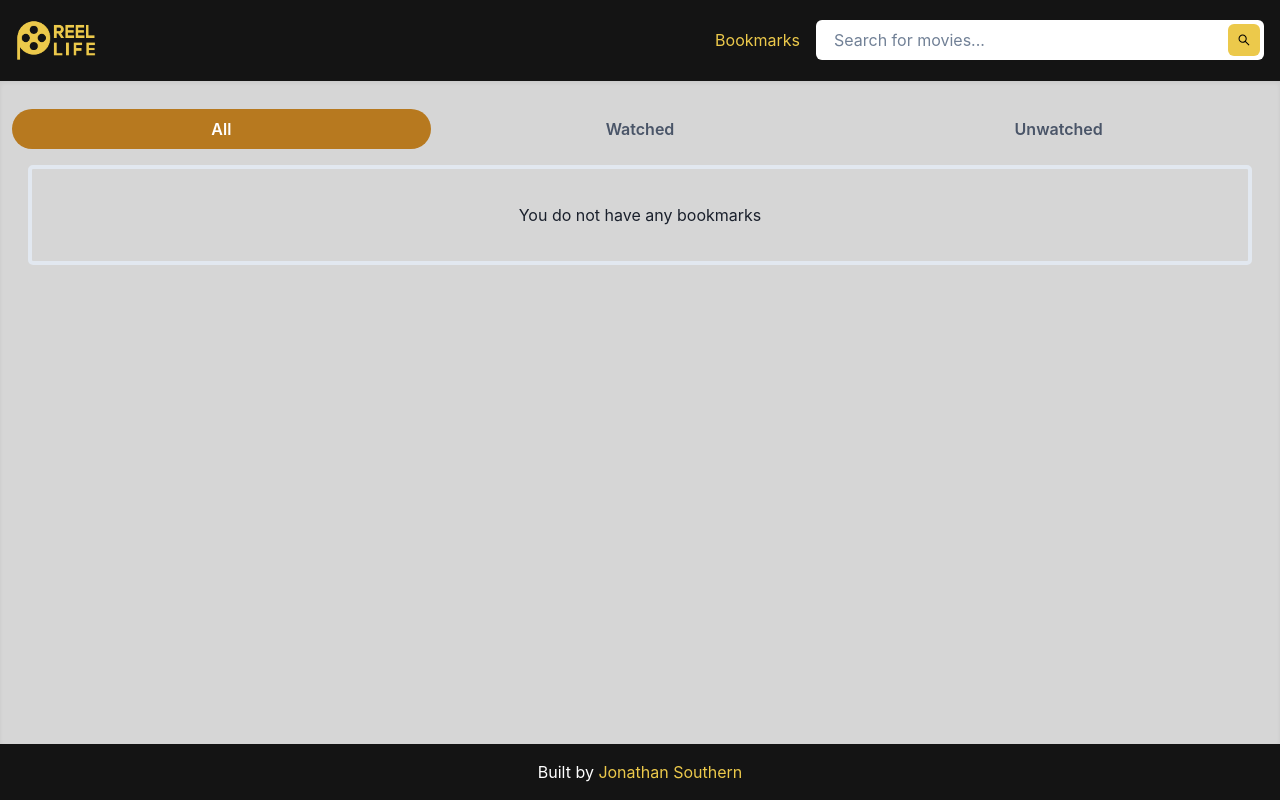
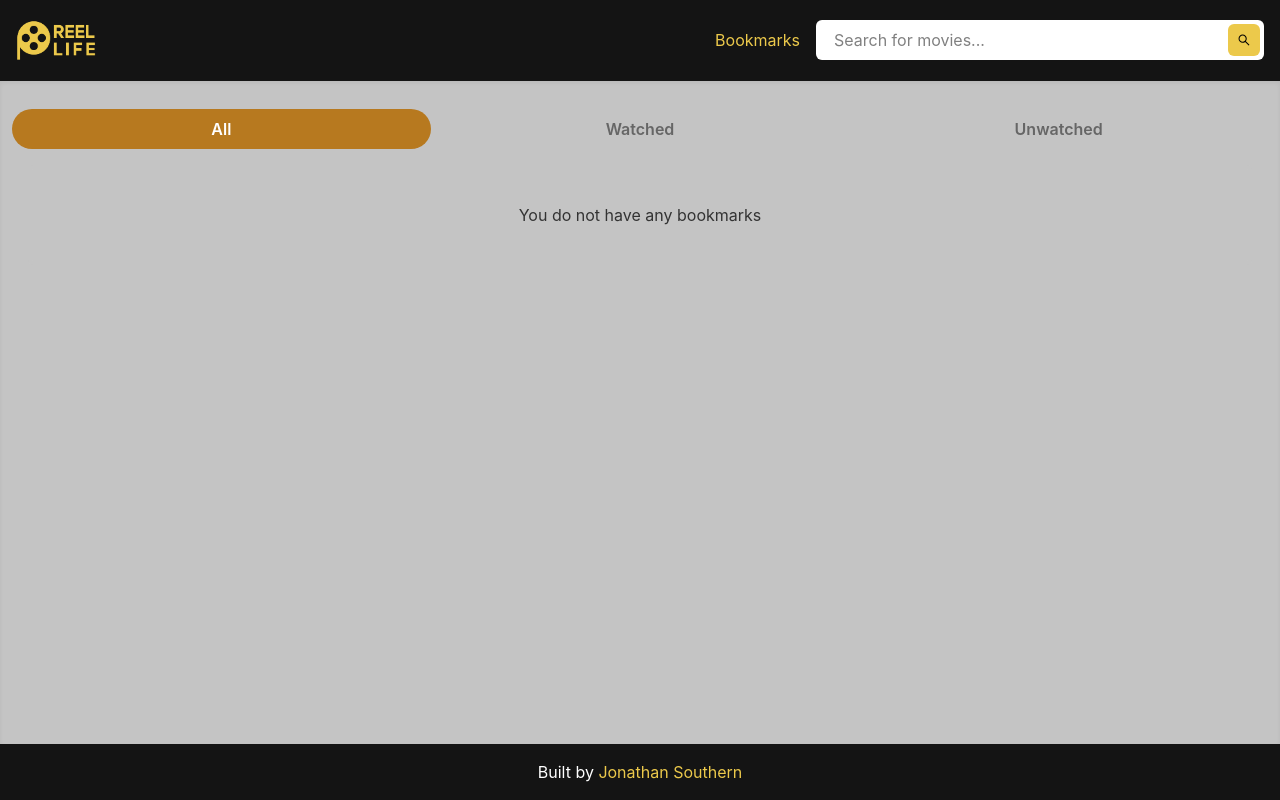
Before and after one commit to JonathanSouthern/ReelLife, a Next.js app: page /bookmarks in a window 1280 px wide. Built offline with nearby package versions, Linux system fonts and the light colour scheme.

Commit message:
Adjust bg colors

```diff
--- a/src/components/modules/movieCard.tsx
+++ b/src/components/modules/movieCard.tsx
@@ -21,10 +21,14 @@ const MovieCard = ({ movie, onChange }: MovieCardProps) => {
       direction="row"
       overflow="hidden"
       variant="outline"
-      bgColor={"gray.100"}
+      bgColor={"whiteAlpha.900"}
       onClick={goToMovie}
-      _hover={{ cursor: "pointer" }}
+      _hover={{
+        cursor: "pointer",
+        bgColor: "whiteAlpha.600",
+      }}
       size="sm"
+      boxShadow={"lg"}
     >
       <Image
         width={100}
--- a/src/components/overlay/layout.tsx
+++ b/src/components/overlay/layout.tsx
@@ -10,7 +10,7 @@ const Layout = ({ children }: PropsWithChildren) => {
       <Box
         display="flex"
         flexGrow={1}
-        bgColor={"blackAlpha.300"}
+        bgColor={"gray.200"}
         boxShadow="inner"
         zIndex={-2}
       >
--- a/src/pages/movie/[id].tsx
+++ b/src/pages/movie/[id].tsx
@@ -24,7 +24,7 @@ import { BookmarkedMovie } from "@/types/movie";
 import NextImage from "next/image";
 
 const SectionStyling = {
-  bgColor: "primary.50",
+  bgColor: "whiteAlpha.900",
   borderRadius: "md",
   boxShadow: "base",
   padding: 4,
--- a/src/styles/chakraUi.ts
+++ b/src/styles/chakraUi.ts
@@ -3,19 +3,17 @@ import { extendTheme, withDefaultColorScheme } from "@chakra-ui/react";
 export const theme = extendTheme(
   {
     colors: {
-      colors: {
-        gray: {
-          "50": "#F4F4F1",
-          "100": "#DFDFD8",
-          "200": "#CACABE",
-          "300": "#B6B6A5",
-          "400": "#A1A18C",
-          "500": "#8D8D72",
-          "600": "#70705C",
-          "700": "#545445",
-          "800": "#38382E",
-          "900": "#1C1C17",
-        },
+      gray: {
+        "50": "#F2F2F2",
+        "100": "#DBDBDB",
+        "200": "#C4C4C4",
+        "300": "#ADADAD",
+        "400": "#969696",
+        "500": "#808080",
+        "600": "#666666",
+        "700": "#4D4D4D",
+        "800": "#333333",
+        "900": "#1A1A1A",
       },
     },
   },
```
